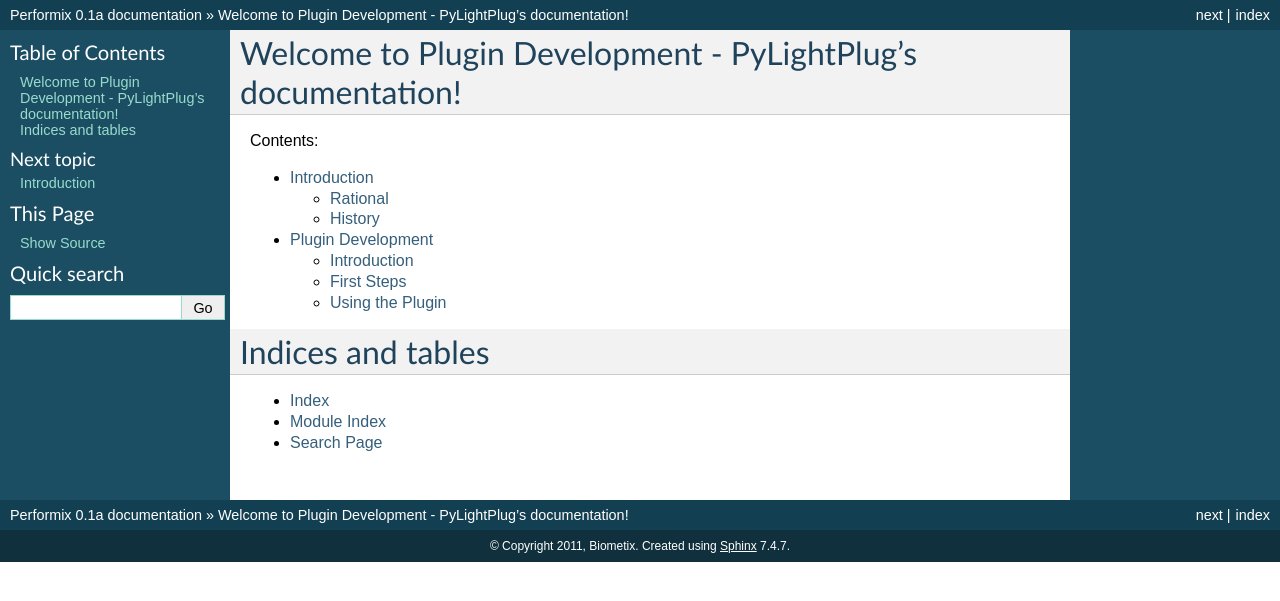
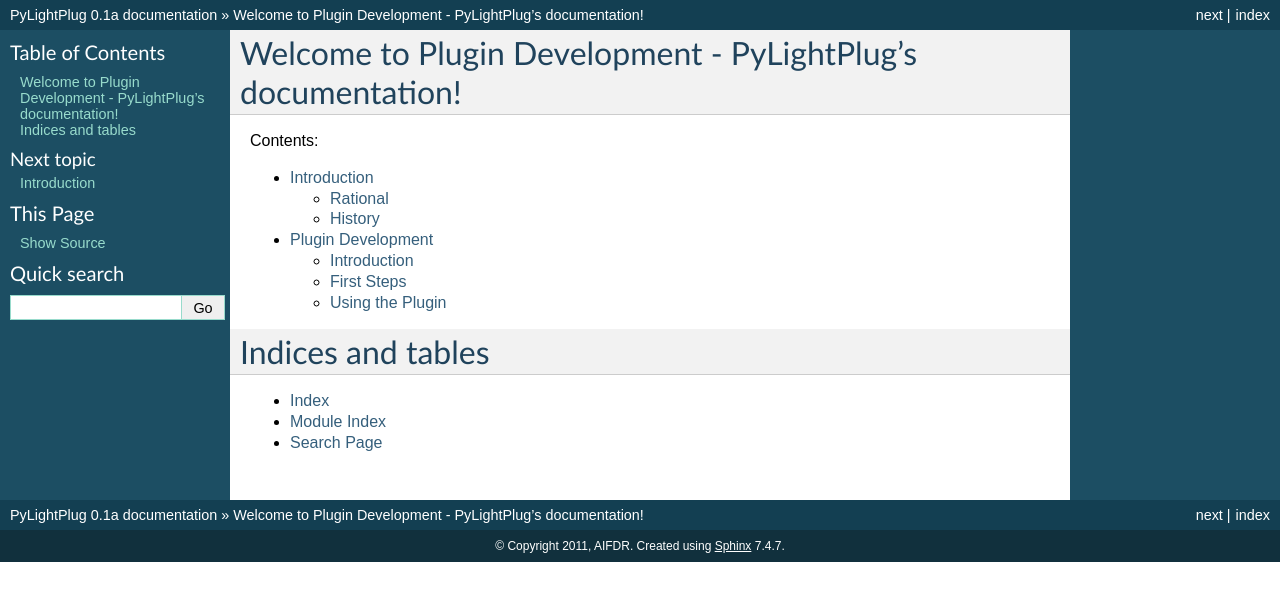
Before and after one commit to ted-dunstone/PyLightPlug, a Sphinx documentation site: the page built from docs/index.rst, in a window 1280 px wide. Shown: the top 601 px of the page. Built offline with Sphinx 7.4.7, drawn with Linux system fonts in a browser that asks for light colours; pages that are not in the unit, such as notebooks, are missing from menus.

Commit message:
read the docs mods

```diff
--- a/docs/conf.py
+++ b/docs/conf.py
@@ -54,8 +54,8 @@
 master_doc = 'index'
 
 # General information about the project.
-project = u'Performix'
-copyright = u'2011, Biometix'
+project = u'PyLightPlug'
+copyright = u'2011, AIFDR'
 
 # The version info for the project you're documenting, acts as replacement for
 # |version| and |release|, also used in various other places throughout the
@@ -178,7 +178,7 @@
 #html_file_suffix = None
 
 # Output file base name for HTML help builder.
-htmlhelp_basename = 'Performix'
+htmlhelp_basename = 'PyLightPlug'
 
 
 # -- Options for LaTeX output --------------------------------------------------
@@ -192,8 +192,8 @@
 # Grouping the document tree into LaTeX files. List of tuples
 # (source start file, target name, title, author, documentclass [howto/manual]).
 latex_documents = [
-  ('index', 'Performix.tex', u'Performix Documentation',
-   u'Biometix', 'manual'),
+  ('index', 'PyLightPlug.tex', u'PyLightPlug Documentation',
+   u'AIFDR', 'manual'),
 ]
 
 # The name of an image file (relative to this directory) to place at the top of
@@ -225,7 +225,7 @@
 # One entry per manual page. List of tuples
 # (source start file, name, description, authors, manual section).
 man_pages = [
-    ('index', 'Performix', u'Performix Development - Documentation',
+    ('index', 'PyLightPlug', u'PyLightPlug Development - Documentation',
      [u'AIFDR - Ted Dunstone'], 1)
 ]
 
@@ -233,7 +233,7 @@
 # -- Options for Epub output ---------------------------------------------------
 
 # Bibliographic Dublin Core info.
-epub_title = u'Performix'
+epub_title = u'PyLightPlug'
 epub_author = u'AIFDR - Ted Dunstone'
 epub_publisher = u'AIFDR - Ted Dunstone'
 epub_copyright = u'2011, AIFDR - Ted Dunstone'
```
